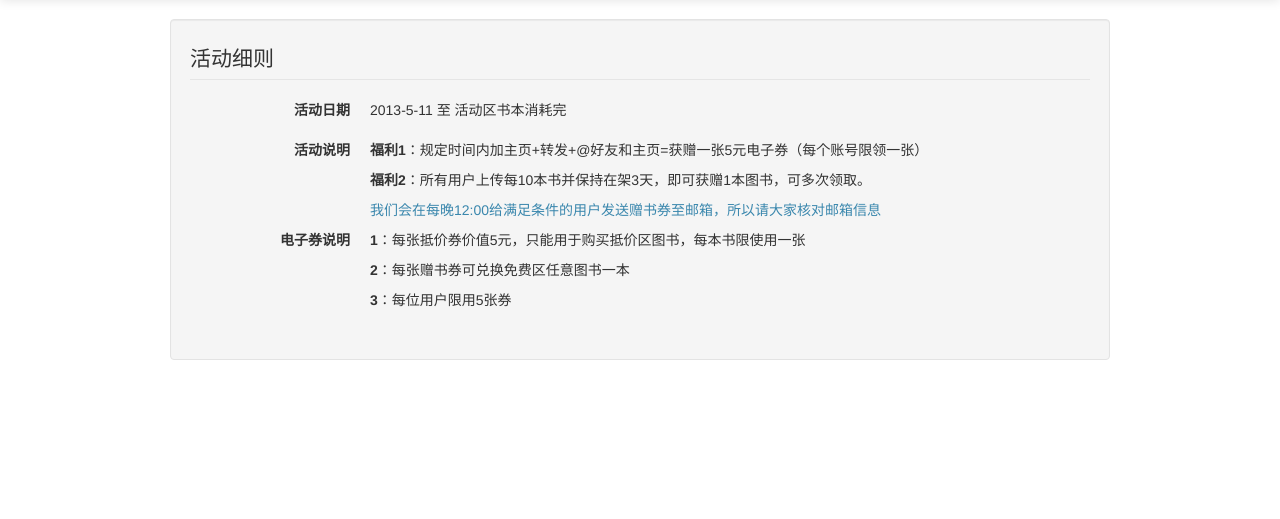
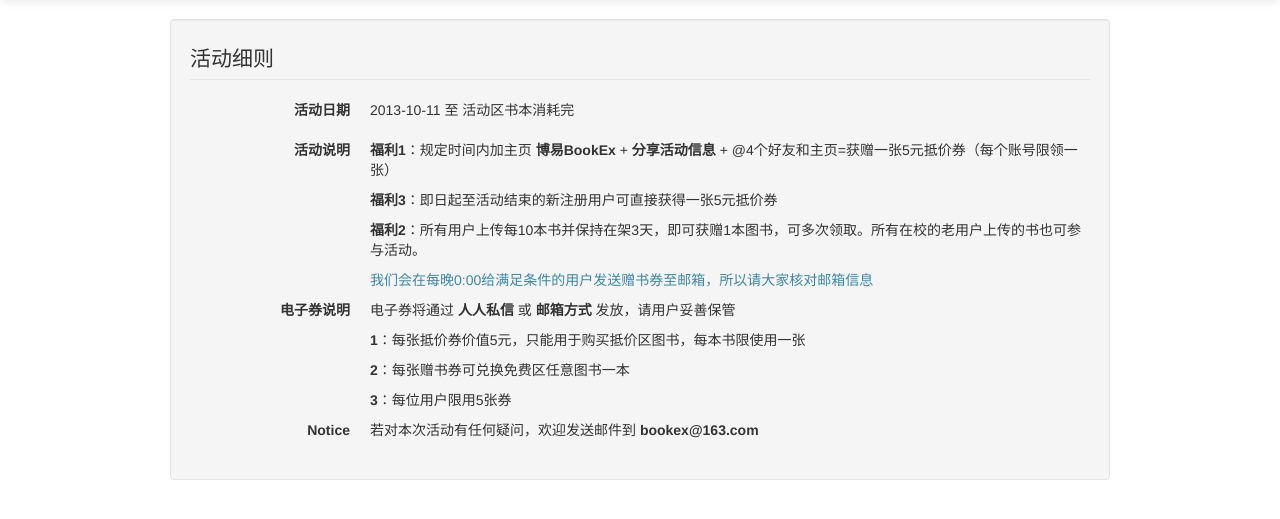
Before and after one commit to IcEternal/bookex_v1.0, a CodeIgniter app: page /index.php/welcome/act_detail in a window 1280 px wide. Shown: the part 41-560 px from the top of the page. Run offline with CodeIgniter, Linux system fonts and the light colour scheme.

Commit message:
update act_detail

```diff
--- a/application/views/act_detail.php
+++ b/application/views/act_detail.php
@@ -4,20 +4,24 @@
 			<legend>活动细则</legend>
 			<dl class="dl-horizontal">
 			    <dt>活动日期</dt>
-			    <dd>2013-5-11 至 活动区书本消耗完</dd>
+			    <dd>2013-10-11 至 活动区书本消耗完</dd>
 			    <br />
 		    	<dt>活动说明</dt>
 		    	<dd>
-		    		<p><b>福利1</b>：规定时间内加主页+转发+@好友和主页=获赠一张5元电子券（每个账号限领一张）</p>
-		    		<p><b>福利2</b>：所有用户上传每10本书并保持在架3天，即可获赠1本图书，可多次领取。</p>
-		    		<p class="text-info">我们会在每晚12:00给满足条件的用户发送赠书券至邮箱，所以请大家核对邮箱信息</p>
+		    		<p><b>福利1</b>：规定时间内加主页 <b>博易BookEx</b> + <b>分享活动信息</b> + @4个好友和主页=获赠一张5元抵价券（每个账号限领一张）</p>
+		    		<p><b>福利3</b>：即日起至活动结束的新注册用户可直接获得一张5元抵价券</p>
+		    		<p><b>福利2</b>：所有用户上传每10本书并保持在架3天，即可获赠1本图书，可多次领取。所有在校的老用户上传的书也可参与活动。</p>
+		    		<p class="text-info">我们会在每晚0:00给满足条件的用户发送赠书券至邮箱，所以请大家核对邮箱信息</p>
 		    	</dd>
 		    	<dt>电子券说明</dt>
 		    	<dd>
+		    		<p>电子券将通过 <b>人人私信</b> 或 <b>邮箱方式</b> 发放，请用户妥善保管</p>
 		    		<p><b>1</b>：每张抵价券价值5元，只能用于购买抵价区图书，每本书限使用一张</p>
 		    		<p><b>2</b>：每张赠书券可兑换免费区任意图书一本</p>
 		    		<p><b>3</b>：每位用户限用5张券</p>
 		    	</dd>
+		    	<dt>Notice</dt>
+		    	<dd>若对本次活动有任何疑问，欢迎发送邮件到 <b>bookex@163.com</b></dd>
 		    </dl>
 		</div>
 	</div>
```
